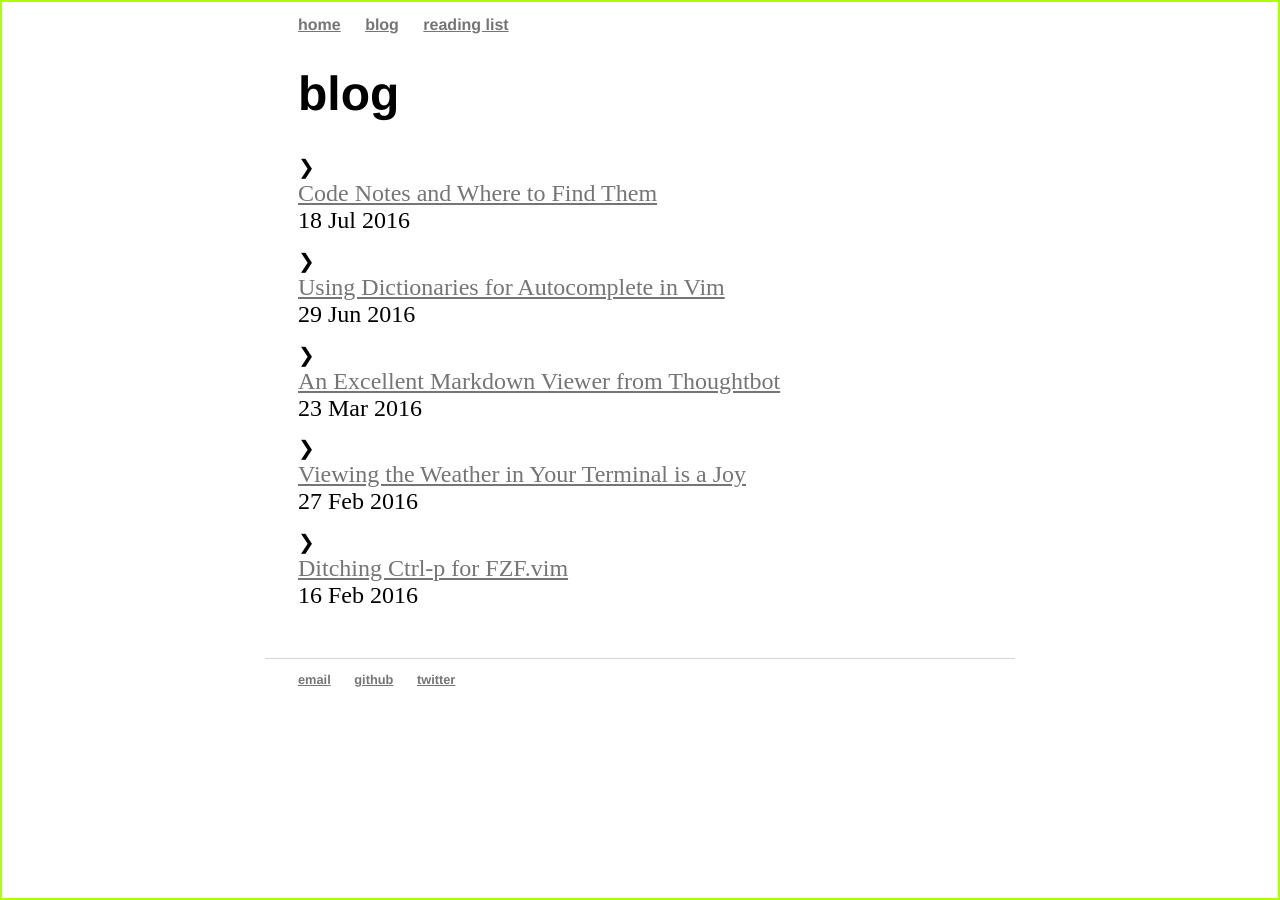
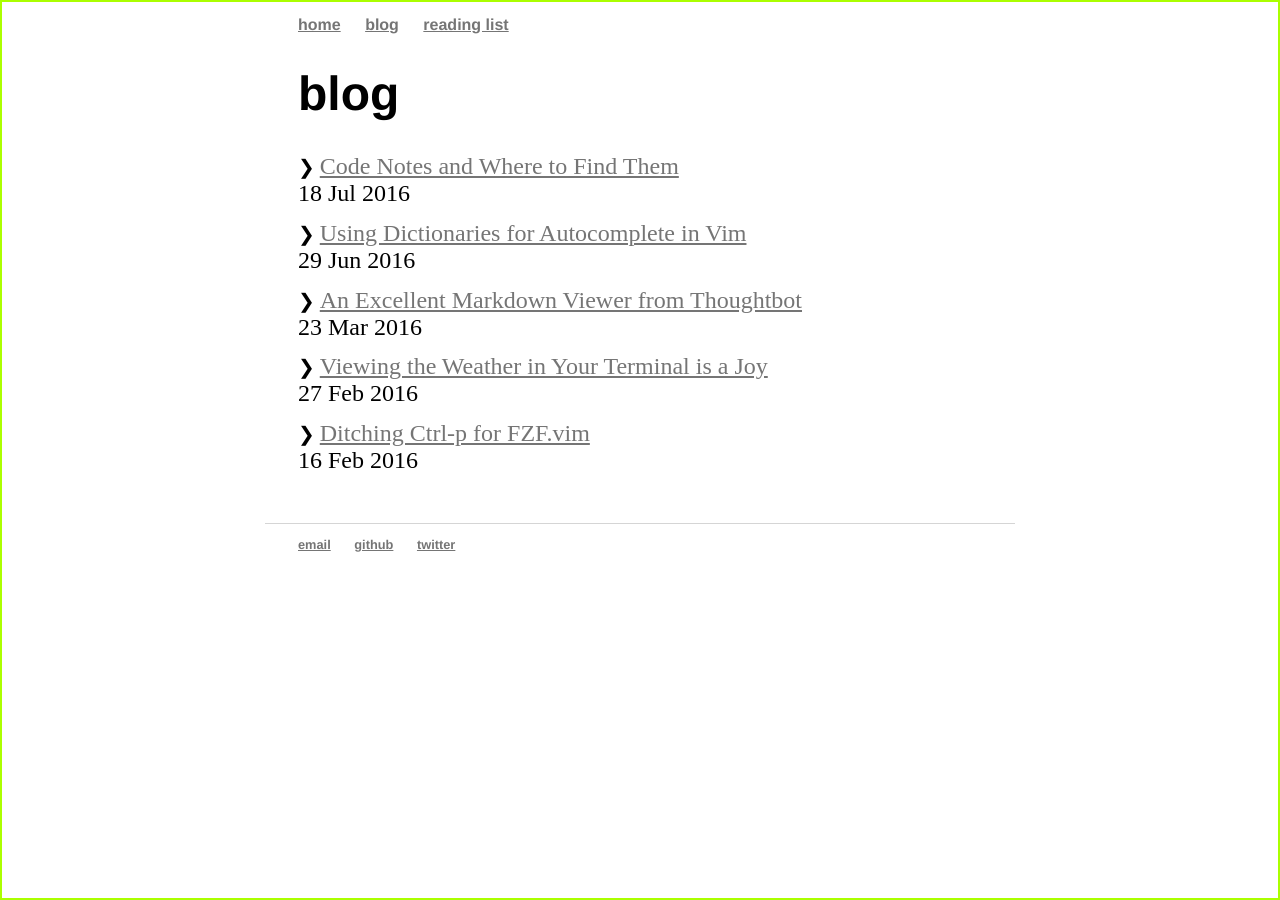
Before and after one commit to devinrm/devinrm.github.io, a Jekyll site: the page built from blog/index.html, in a window 1280 px wide. Built offline with Jekyll 4.4.1, drawn with Linux system fonts in a browser that asks for light colours.

Commit message:
Remove post title css

```diff
--- a/css/main.css
+++ b/css/main.css
@@ -95,10 +95,6 @@ ul.posts li {
   list-style: none;
 }
 
-.post-title {
-  display: block;
-}
-
 .post-date {
   display: block;
 }
```
